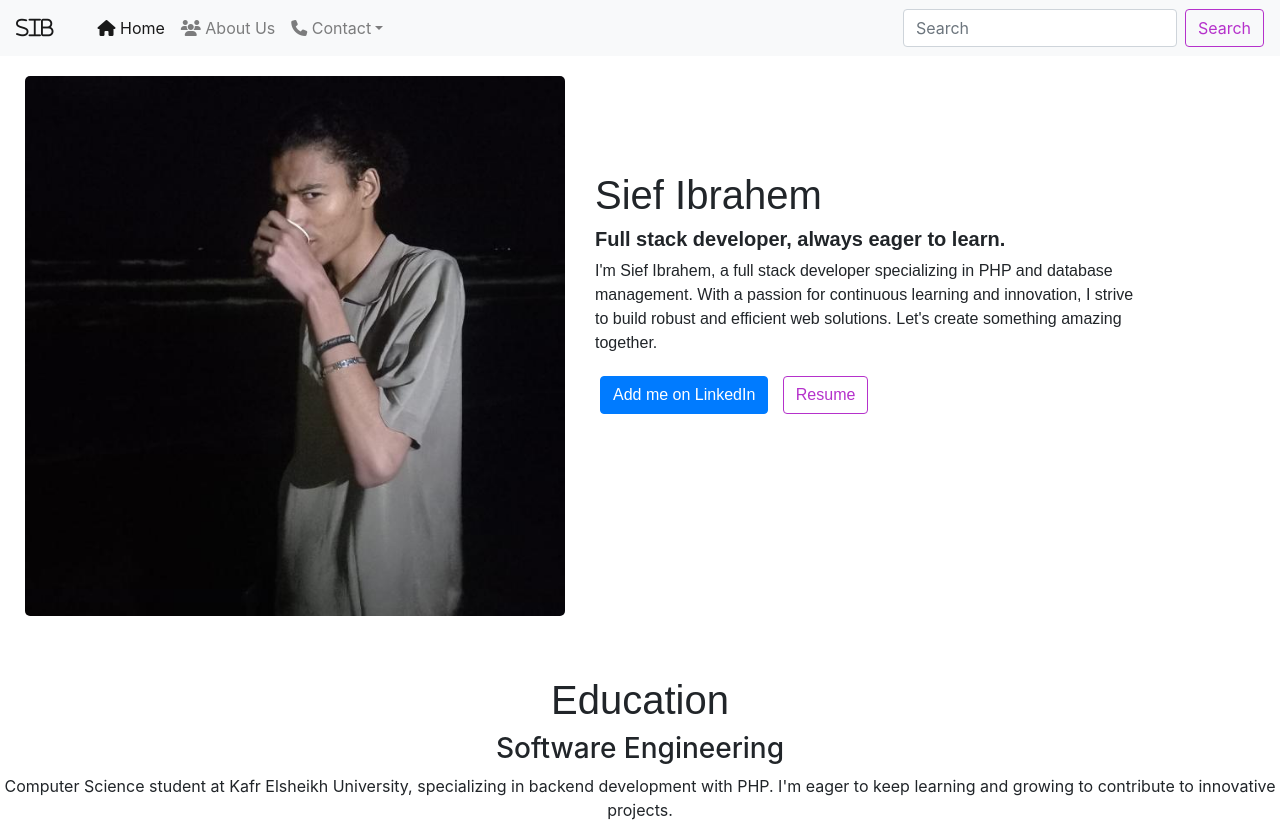
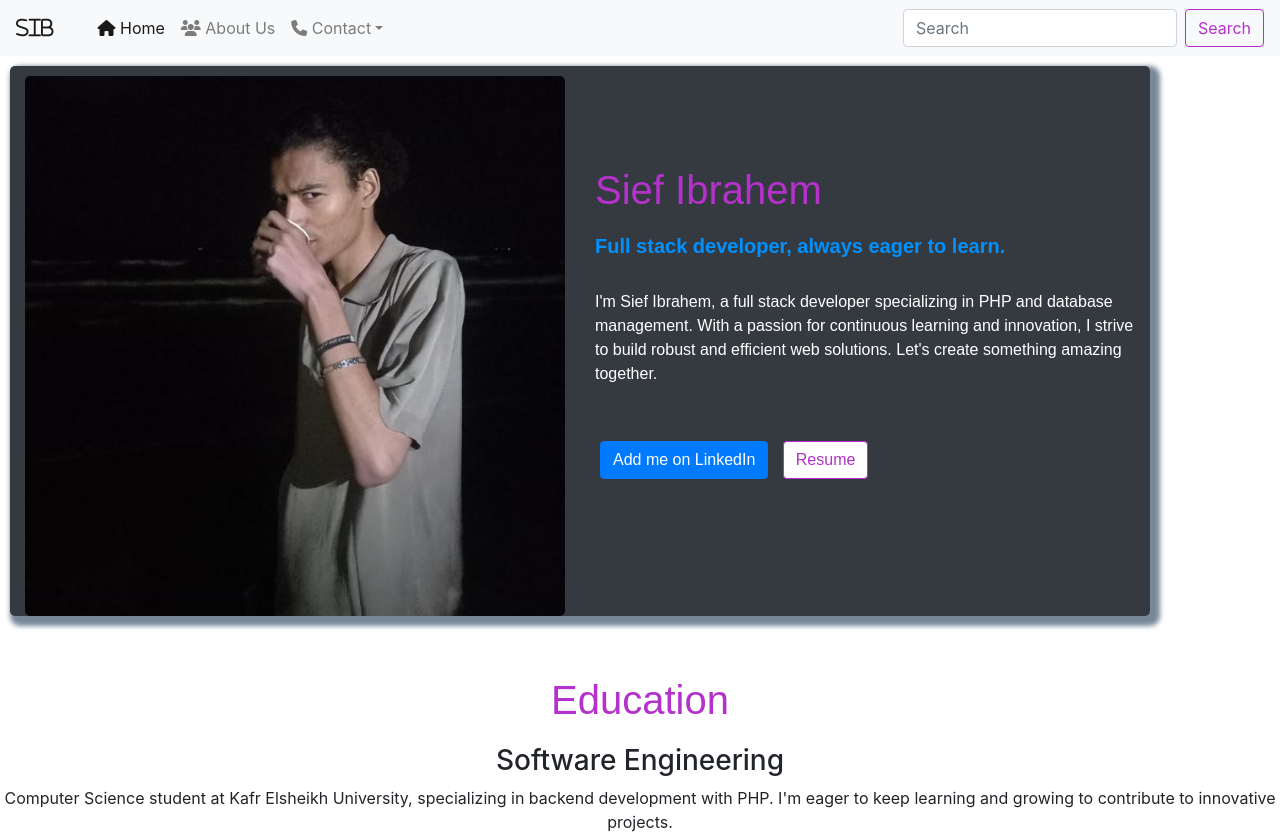
Before and after one commit to Sief-Ibrahem-Beala/portfolio-bootstrap, a plain HTML site: page index.html in a window 1280 px wide. Shown: the top 837 px of the page. Drawn offline with nearby package versions, Linux system fonts and the light colour scheme; files whose address does not match are found by name.

Commit message:
my first commit

```diff
--- a/css/style.css
+++ b/css/style.css
@@ -15,11 +15,46 @@
 
   .title{
     font-family: fantasy;
+    color: #b531cb;
+    margin-bottom: 20px;
+    transition: 1s ease-in-out;
+  }
+ .title:hover{
+    color: #0091ff;
+    touch-action: cross-slide-x;
+    padding-left: 10px;
+  }
+  .infotitle{
+    font-family: fantasy;
+    color: #b531cb;
+    margin-bottom: 20px;
+    transition: 1s ease-in-out;
+  }
+  .infotitle:hover{
+    color: #fff;
+    padding-left: 10px;
+  }
+
+  .myinfo{
+    color: #0091ff !important;
+  }
+
+  .txt{
+    margin-bottom: 50px;
+    font-family: fantasy;
+    transition: 1s ease-in-out;
+  }
+  .txt:hover{
+    color: #b531cb;
+    padding: 10px;
+    font-family: fantasy;
   }
 
 .profile-container {
+    box-shadow: 5px 5px 5px 5px lightslategrey;
     font-family: sans-serif;
-    background-color: #ffffff;
+    background-color: #343a40;
+    color: #fff;
     border-radius: 5px;
     margin: 10px !important;
     overflow: hidden;
@@ -31,8 +66,7 @@
       border-radius: 5px;
     }
   .profile-info {
-      margin-top: 50px !important;
-      top: 55px;
+      margin-top: 100px !important;
    }
   .btn-custom {
       margin: 5px;
--- a/index.html
+++ b/index.html
@@ -58,12 +58,12 @@
       <div class="container profile-container">
           <div class="row">
               <div class="col-md-6">
-                  <img src="F:\depi\Portfolio by bootstrap\image\384710247_3547239472205708_4920612635903166136_n.jpg" alt="Profile Photo" class="profile-photo img-fluid"/>
+                  <img src="image\384710247_3547239472205708_4920612635903166136_n.jpg" alt="Profile Photo" class="profile-photo img-fluid"/>
               </div>
               <div class="col-md-6 profile-info">
-                  <h1 class="title">Sief Ibrahem</h1>
-                  <h5><b>Full stack developer, always eager to learn.</b></h5>
-                  <p>I'm Sief Ibrahem, a full stack developer specializing in PHP and database management. With a passion for continuous learning and innovation, I strive to build robust and efficient web solutions. Let's create something amazing together.</p>
+                  <h1 class="infotitle">Sief Ibrahem</h1>
+                  <h5 ><b class="myinfo">Full stack developer, always eager to learn.</b></h5><br>
+                  <p class="txt">I'm Sief Ibrahem, a full stack developer specializing in PHP and database management. With a passion for continuous learning and innovation, I strive to build robust and efficient web solutions. Let's create something amazing together.</p>
                   <a href="https://www.linkedin.com/in/sief-ibrahem-3775b5249?lipi=urn%3Ali%3Apage%3Ad_flagship3_feed%3Bl%2FCi7IoORXKd8xVDhoj5cw%3D%3D" class="btn btn-primary btn-custom">Add me on LinkedIn</a>
                   <a href="https://1drv.ms/b/s!ArD21MXtyJJhgl6i0amDswGJMTxN?e=HoPb34" class="btn btn-secondary btn-custom">Resume</a>
               </div>
```
